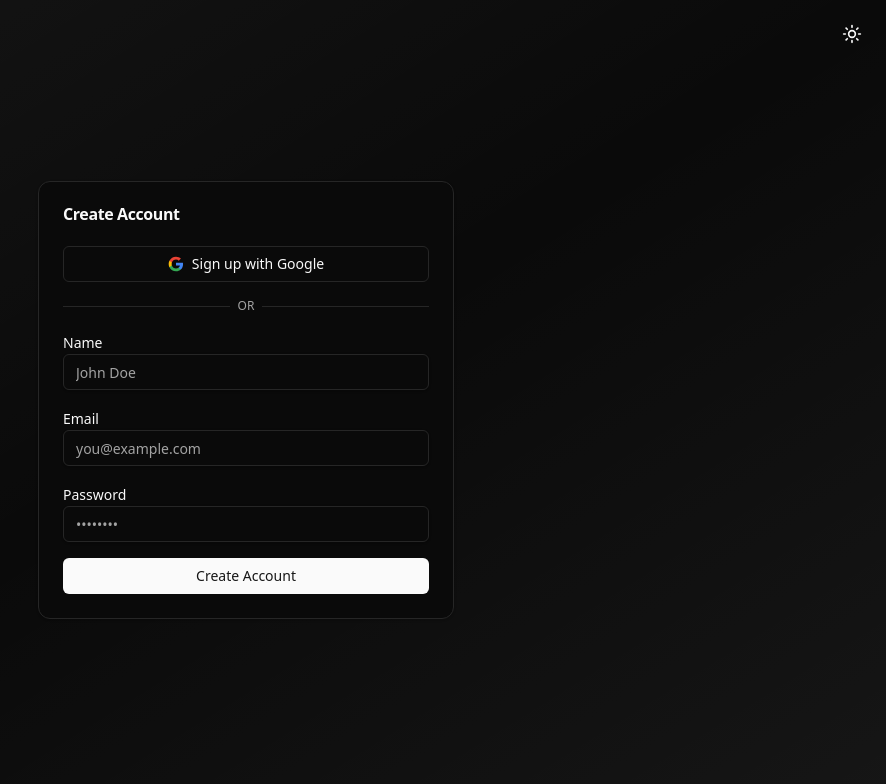
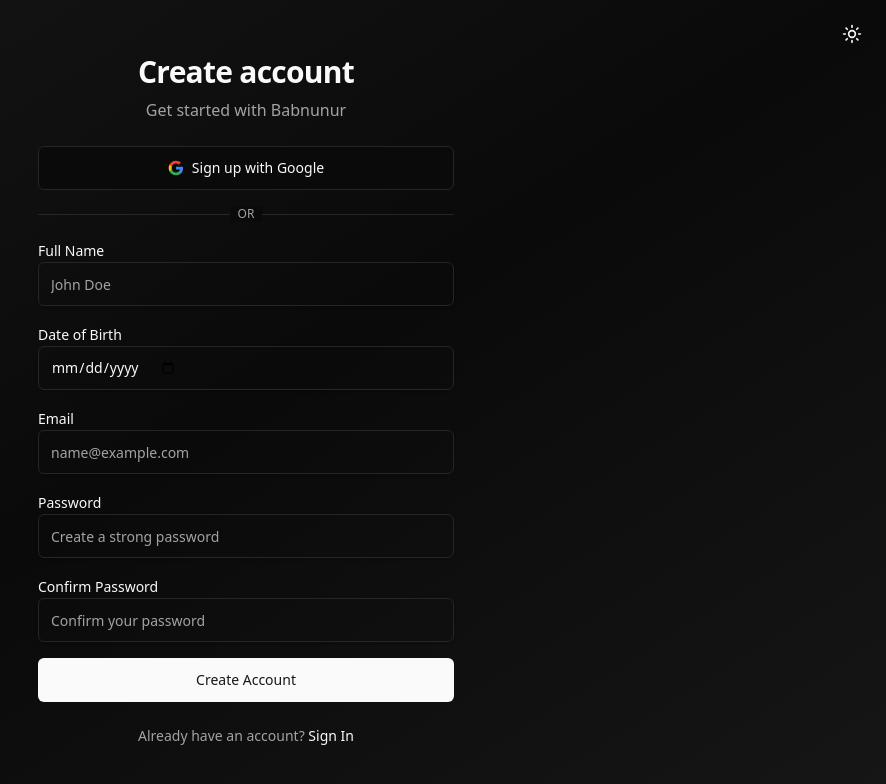
Before and after one commit to apurba4u/Babnunur, a Next.js app in the folder frontend/: page /register in a window 1280 px wide. Shown: the top 784 px of the page, without its empty margins (394-1280 px from the left). Built offline with nearby package versions, Linux system fonts and the light colour scheme; no server answers.

Commit message:
feat(auth): redesign registration form with DOB, age, confirm password, and navigation

```diff
--- a/frontend/src/features/auth/components/register-form.tsx
+++ b/frontend/src/features/auth/components/register-form.tsx
@@ -1,18 +1,34 @@
 'use client';
 
-import { useState } from 'react';
+import { useState, useMemo } from 'react';
+import Link from 'next/link';
 import { useForm } from 'react-hook-form';
 import { zodResolver } from '@hookform/resolvers/zod';
 import { z } from 'zod';
 import { Button } from '@/components/ui/button';
 import { Input } from '@/components/ui/input';
-import { Card, CardContent, CardHeader, CardTitle } from '@/components/ui/card';
+import { Loader2 } from 'lucide-react';
 import api from '@/lib/axios';
 
 const registerSchema = z.object({
   name: z.string().min(2, 'Name must be at least 2 characters'),
-  email: z.string().email('Invalid email address'),
-  password: z.string().min(6, 'Password must be at least 6 characters'),
+  dateOfBirth: z.string().min(1, 'Date of birth is required'),
+  email: z.string().email('Please enter a valid email address'),
+  password: z.string().min(8, 'Password must be at least 8 characters')
+    .regex(/[A-Z]/, 'Password must contain at least one uppercase letter')
+    .regex(/[0-9]/, 'Password must contain at least one number'),
+  confirmPassword: z.string(),
+}).refine((data) => data.password === data.confirmPassword, {
+  message: 'Passwords do not match',
+  path: ['confirmPassword'],
+}).refine((data) => {
+  if (!data.dateOfBirth) return false;
+  const dob = new Date(data.dateOfBirth);
+  const today = new Date();
+  return dob < today;
+}, {
+  message: 'Date of birth cannot be in the future',
+  path: ['dateOfBirth'],
 });
 
 type RegisterFormData = z.infer<typeof registerSchema>;
@@ -24,16 +40,36 @@ export function RegisterForm() {
   const {
     register,
     handleSubmit,
+    watch,
     formState: { errors },
   } = useForm<RegisterFormData>({
     resolver: zodResolver(registerSchema),
   });
 
+  const dateOfBirth = watch('dateOfBirth');
+  const age = useMemo(() => {
+    if (!dateOfBirth) return null;
+    const dob = new Date(dateOfBirth);
+    const today = new Date();
+    let calculatedAge = today.getFullYear() - dob.getFullYear();
+    const monthDiff = today.getMonth() - dob.getMonth();
+    if (monthDiff < 0 || (monthDiff === 0 && today.getDate() < dob.getDate())) {
+      calculatedAge--;
+    }
+    return calculatedAge >= 0 ? calculatedAge : null;
+  }, [dateOfBirth]);
+
   const onSubmit = async (data: RegisterFormData) => {
     setIsLoading(true);
     setError(null);
     try {
-      await api.post('/auth/sign-up', data);
+      await api.post('/auth/sign-up', {
+        name: data.name,
+        email: data.email,
+        password: data.password,
+        dateOfBirth: data.dateOfBirth,
+        age,
+      });
       window.location.href = '/dashboard';
     } catch {
       setError('Registration failed. Please try again.');
@@ -47,100 +83,88 @@ export function RegisterForm() {
   };
 
   return (
-    <Card className="w-full max-w-md">
-      <CardHeader>
-        <CardTitle>Create Account</CardTitle>
-      </CardHeader>
-      <CardContent>
+    <div className="space-y-6">
+      <div className="text-center space-y-2">
+        <h1 className="text-3xl font-bold tracking-tight">Create account</h1>
+        <p className="text-muted-foreground">Get started with Babnunur</p>
+      </div>
+
       <div className="space-y-4">
         <Button
           type="button"
           variant="outline"
-            className="w-full"
+          className="w-full h-11 text-sm font-medium"
           onClick={handleGoogleSignup}
+          disabled={isLoading}
         >
           <svg className="mr-2 h-4 w-4" viewBox="0 0 24 24">
-              <path
-                d="M22.56 12.25c0-.78-.07-1.53-.2-2.25H12v4.26h5.92a5.06 5.06 0 0 1-2.2 3.32v2.77h3.57c2.08-1.92 3.28-4.74 3.28-8.1z"
-                fill="#4285F4"
-              />
-              <path
-                d="M12 23c2.97 0 5.46-.98 7.28-2.66l-3.57-2.77c-.98.66-2.23 1.06-3.71 1.06-2.86 0-5.29-1.93-6.16-4.53H2.18v2.84C3.99 20.53 7.7 23 12 23z"
-                fill="#34A853"
-              />
-              <path
-                d="M5.84 14.09c-.22-.66-.35-1.36-.35-2.09s.13-1.43.35-2.09V7.07H2.18C1.43 8.55 1 10.22 1 12s.43 3.45 1.18 4.93l2.85-2.22.81-.62z"
-                fill="#FBBC05"
-              />
-              <path
-                d="M12 5.38c1.62 0 3.06.56 4.21 1.64l3.15-3.15C17.45 2.09 14.97 1 12 1 7.7 1 3.99 3.47 2.18 7.07l3.66 2.84c.87-2.6 3.3-4.53 6.16-4.53z"
-                fill="#EA4335"
-              />
+            <path d="M22.56 12.25c0-.78-.07-1.53-.2-2.25H12v4.26h5.92a5.06 5.06 0 0 1-2.2 3.32v2.77h3.57c2.08-1.92 3.28-4.74 3.28-8.1z" fill="#4285F4"/>
+            <path d="M12 23c2.97 0 5.46-.98 7.28-2.66l-3.57-2.77c-.98.66-2.23 1.06-3.71 1.06-2.86 0-5.29-1.93-6.16-4.53H2.18v2.84C3.99 20.53 7.7 23 12 23z" fill="#34A853"/>
+            <path d="M5.84 14.09c-.22-.66-.35-1.36-.35-2.09s.13-1.43.35-2.09V7.07H2.18C1.43 8.55 1 10.22 1 12s.43 3.45 1.18 4.93l2.85-2.22.81-.62z" fill="#FBBC05"/>
+            <path d="M12 5.38c1.62 0 3.06.56 4.21 1.64l3.15-3.15C17.45 2.09 14.97 1 12 1 7.7 1 3.99 3.47 2.18 7.07l3.66 2.84c.87-2.6 3.3-4.53 6.16-4.53z" fill="#EA4335"/>
           </svg>
           Sign up with Google
         </Button>
 
         <div className="relative">
           <div className="absolute inset-0 flex items-center">
-              <span className="w-full border-t" />
+            <span className="w-full border-t border-border" />
           </div>
           <div className="relative flex justify-center text-xs uppercase">
-              <span className="bg-card px-2 text-muted-foreground">or</span>
+            <span className="bg-background px-2 text-muted-foreground">or</span>
           </div>
         </div>
 
         <form onSubmit={handleSubmit(onSubmit)} className="space-y-4">
           {error && (
-              <div className="text-sm text-destructive">{error}</div>
+            <div className="p-3 rounded-lg bg-destructive/10 border border-destructive/20 text-sm text-destructive">
+              {error}
+            </div>
           )}
           <div className="space-y-2">
-              <label htmlFor="name" className="text-sm font-medium">
-                Name
-              </label>
-              <Input
-                id="name"
-                type="text"
-                placeholder="John Doe"
-                {...register('name')}
-              />
-              {errors.name && (
-                <p className="text-sm text-destructive">{errors.name.message}</p>
-              )}
+            <label htmlFor="name" className="text-sm font-medium leading-none">Full Name</label>
+            <Input id="name" type="text" placeholder="John Doe" className="h-11" {...register('name')} />
+            {errors.name && <p className="text-sm text-destructive">{errors.name.message}</p>}
           </div>
           <div className="space-y-2">
-              <label htmlFor="email" className="text-sm font-medium">
-                Email
-              </label>
-              <Input
-                id="email"
-                type="email"
-                placeholder="you@example.com"
-                {...register('email')}
-              />
-              {errors.email && (
-                <p className="text-sm text-destructive">{errors.email.message}</p>
+            <label htmlFor="dateOfBirth" className="text-sm font-medium leading-none">Date of Birth</label>
+            <Input id="dateOfBirth" type="date" className="h-11" {...register('dateOfBirth')} />
+            {errors.dateOfBirth && <p className="text-sm text-destructive">{errors.dateOfBirth.message}</p>}
+          </div>
+          {age !== null && (
+            <div className="text-sm text-muted-foreground">Age: {age} years old</div>
           )}
+          <div className="space-y-2">
+            <label htmlFor="email" className="text-sm font-medium leading-none">Email</label>
+            <Input id="email" type="email" placeholder="name@example.com" className="h-11" {...register('email')} />
+            {errors.email && <p className="text-sm text-destructive">{errors.email.message}</p>}
           </div>
           <div className="space-y-2">
-              <label htmlFor="password" className="text-sm font-medium">
-                Password
-              </label>
-              <Input
-                id="password"
-                type="password"
-                placeholder="••••••••"
-                {...register('password')}
-              />
-              {errors.password && (
-                <p className="text-sm text-destructive">{errors.password.message}</p>
+            <label htmlFor="password" className="text-sm font-medium leading-none">Password</label>
+            <Input id="password" type="password" placeholder="Create a strong password" className="h-11" {...register('password')} />
+            {errors.password && <p className="text-sm text-destructive">{errors.password.message}</p>}
+          </div>
+          <div className="space-y-2">
+            <label htmlFor="confirmPassword" className="text-sm font-medium leading-none">Confirm Password</label>
+            <Input id="confirmPassword" type="password" placeholder="Confirm your password" className="h-11" {...register('confirmPassword')} />
+            {errors.confirmPassword && <p className="text-sm text-destructive">{errors.confirmPassword.message}</p>}
+          </div>
+          <Button type="submit" className="w-full h-11 text-sm font-medium" disabled={isLoading}>
+            {isLoading ? (
+              <><Loader2 className="mr-2 h-4 w-4 animate-spin" /> Creating account...</>
+            ) : (
+              'Create Account'
             )}
-            </div>
-            <Button type="submit" className="w-full" disabled={isLoading}>
-              {isLoading ? 'Creating account...' : 'Create Account'}
           </Button>
         </form>
       </div>
-      </CardContent>
-    </Card>
+
+      <p className="text-center text-sm text-muted-foreground">
+        Already have an account?{' '}
+        <Link href="/login" className="font-medium text-primary hover:underline underline-offset-4">
+          Sign In
+        </Link>
+      </p>
+    </div>
   );
 }
```
Lines whose indentation alone changed are shown as unchanged.
